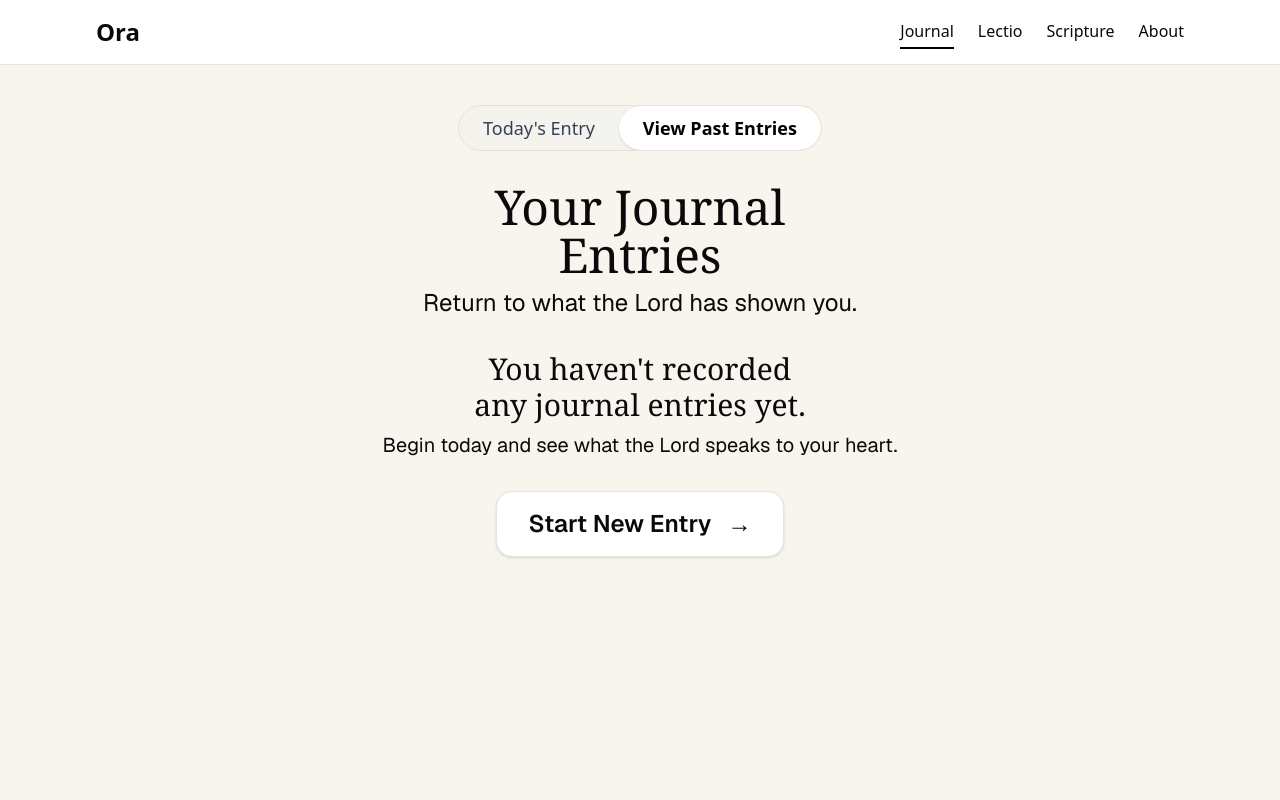
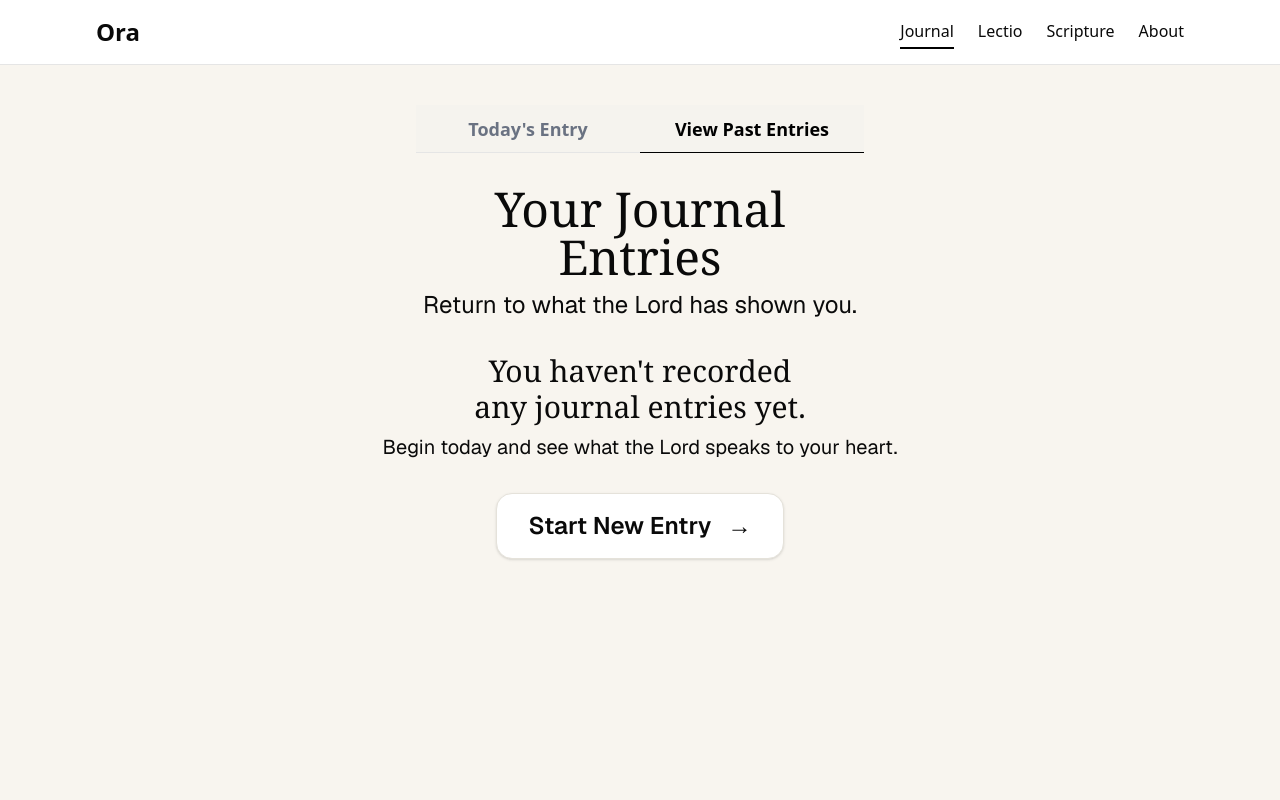
Before and after one commit to jeff-soriano/ora, a Next.js app: page /journal/past in a window 1280 px wide. Shown: the top 800 px of the page. Built offline with nearby package versions, Linux system fonts and the light colour scheme.

Commit message:
Change toggle into tabs for layout

```diff
--- a/app/journal/layout.tsx
+++ b/app/journal/layout.tsx
@@ -10,40 +10,34 @@ export default function JournalLayout({
   const router = useRouter();
   const pathname = usePathname();
   const isToday = pathname === "/journal";
-  const selectedClassnames =
-    "font-semibold bg-white text-black rounded-full focus:outline-none shadow-sm";
-  const unselectedClassnames = "text-gray-700 focus:outline-none";
 
-  const handleClick = () => {
-    if (isToday) {
-      router.push("/journal/past");
-    } else {
-      router.push("/journal");
-    }
-  };
+  const buttonClassnames =
+    "flex-1 px-3 md:px-6 py-2 text-base md:text-lg font-semibold border-b focus:outline-none transition-colors cursor-pointer";
+  const selectedClassnames = "text-black border-black";
+  const unselectedClassnames =
+    "bg-transparent text-gray-500 hover:border-black hover:text-black";
 
   return (
-    <div className="min-h-screen flex flex-col items-center px-4 py-8 bg-[#f8f5ef]">
+    <div className="min-h-screen flex flex-col items-center px-2 md:px-4 py-8 bg-[#f8f5ef]">
       {/* Tab Switcher */}
-      <button
-        onClick={handleClick}
-        className="flex mb-8 mt-2 rounded-full bg-[#f5f3ee] overflow-hidden border border-[#e5e2da] cursor-pointer"
-      >
-        <div
-          className={`px-6 py-2 text-lg ${
+      <div className="flex mb-8 mt-2 bg-[#f5f3ee] overflow-hidden w-full max-w-md h-12">
+        <button
+          className={`${buttonClassnames} ${
             isToday ? selectedClassnames : unselectedClassnames
           }`}
+          onClick={() => router.push("/journal")}
         >
           Today's Entry
-        </div>
-        <div
-          className={`px-6 py-2 text-lg ${
-            isToday ? unselectedClassnames : selectedClassnames
-          }`}
+        </button>
+        <button
+          className={`${buttonClassnames}
+            ${!isToday ? selectedClassnames : unselectedClassnames}
+          `}
+          onClick={() => router.push("/journal/past")}
         >
           View Past Entries
-        </div>
-      </button>
+        </button>
+      </div>
       {children}
     </div>
   );
```
